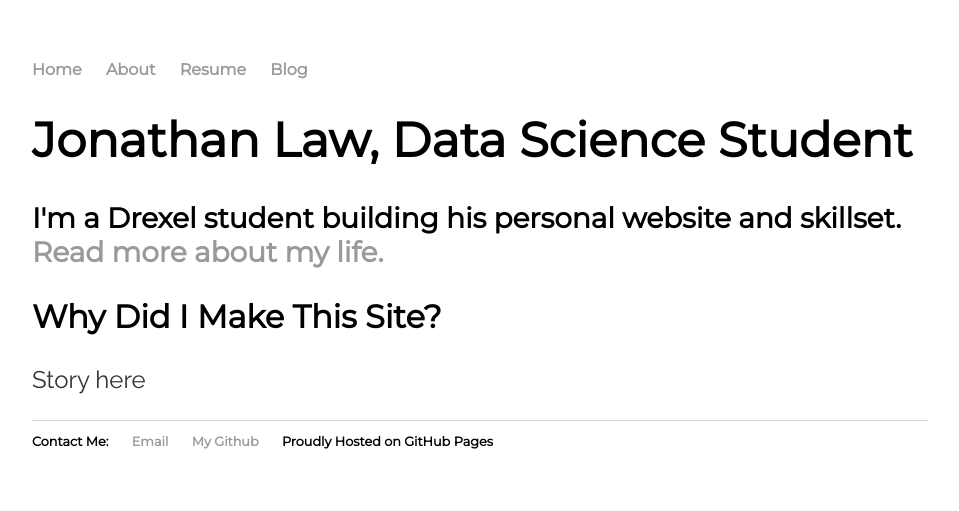
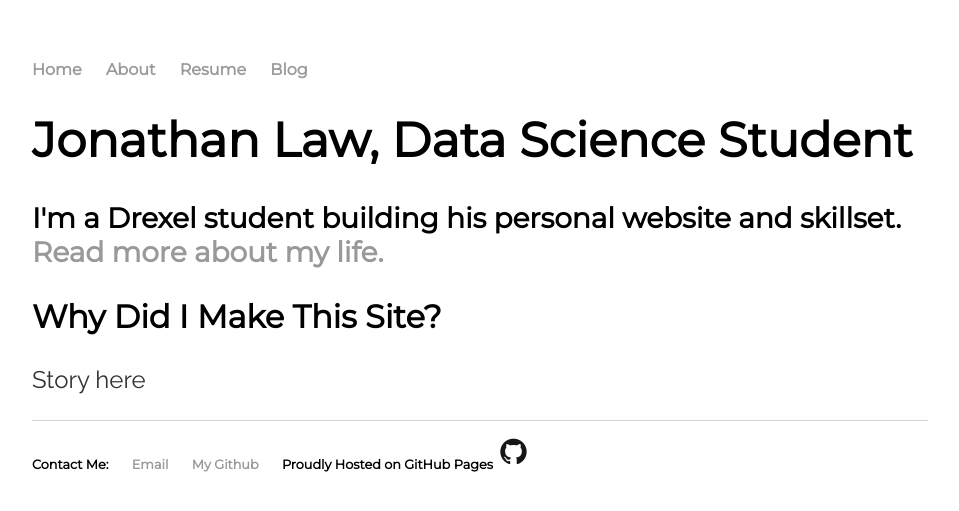
Before and after one commit to shindig7/my-site, a Jekyll site: the page built from index.html, in a window 1280 px wide. Shown: the top 511 px of the page, without its empty margins (160-1119 px from the left). Built offline with Jekyll 4.4.1, drawn with Linux system fonts in a browser that asks for light colours.

Commit message:
Add github logo

```diff
--- a/_layouts/default.html
+++ b/_layouts/default.html
@@ -23,7 +23,7 @@
 							<li>Contact Me: </li>
 	        		<li><a href="mailto:jal457@drexel.edu">Email</a></li>
 	        		<li><a href="https://github.com/shindig7">My Github</a></li>
-				<li>Proudly Hosted on GitHub Pages</li>
+				<li>Proudly Hosted on GitHub Pages <img src='../github.png' height="35" width="35"></li>
 					</ul>
 			</footer>
 		</body>
```
